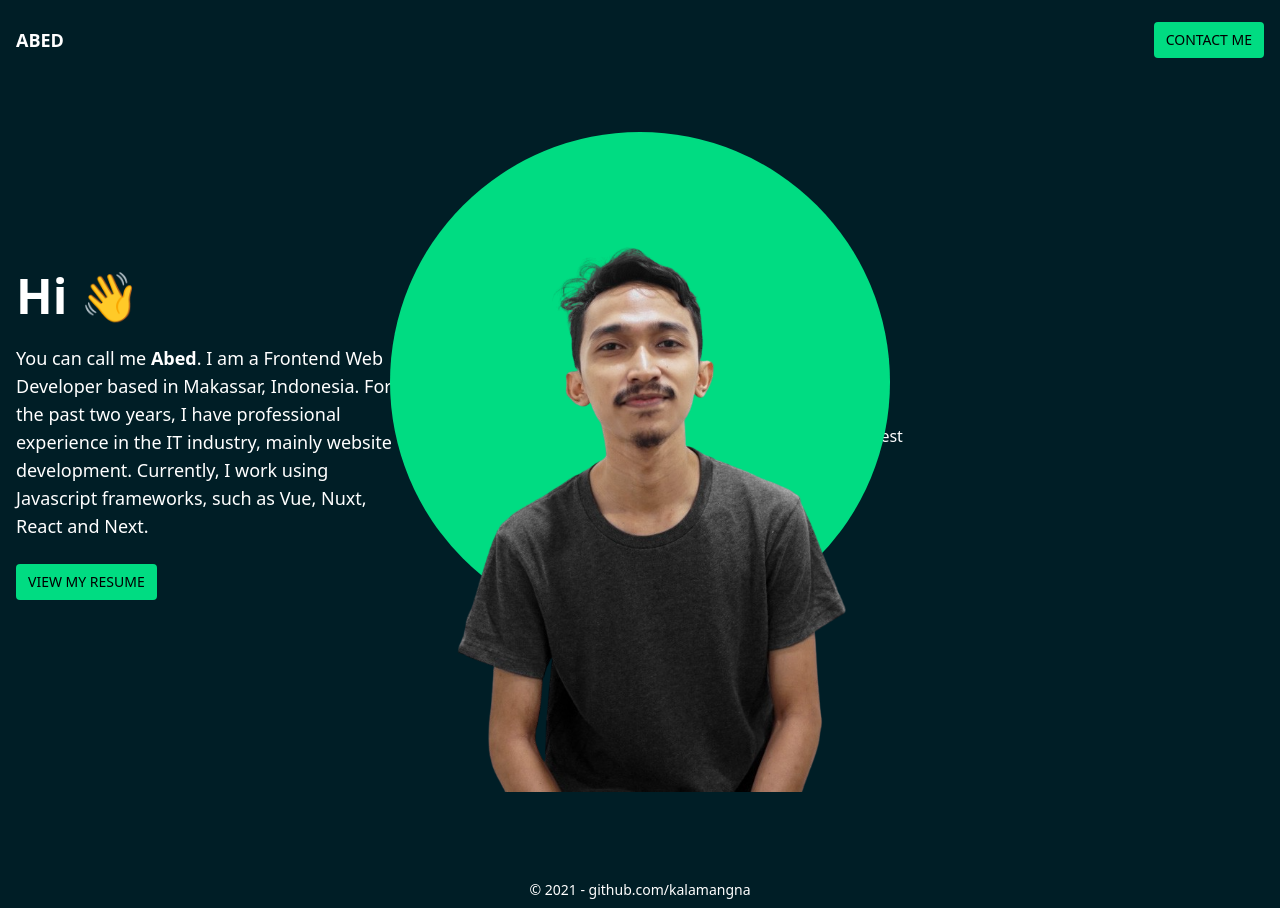
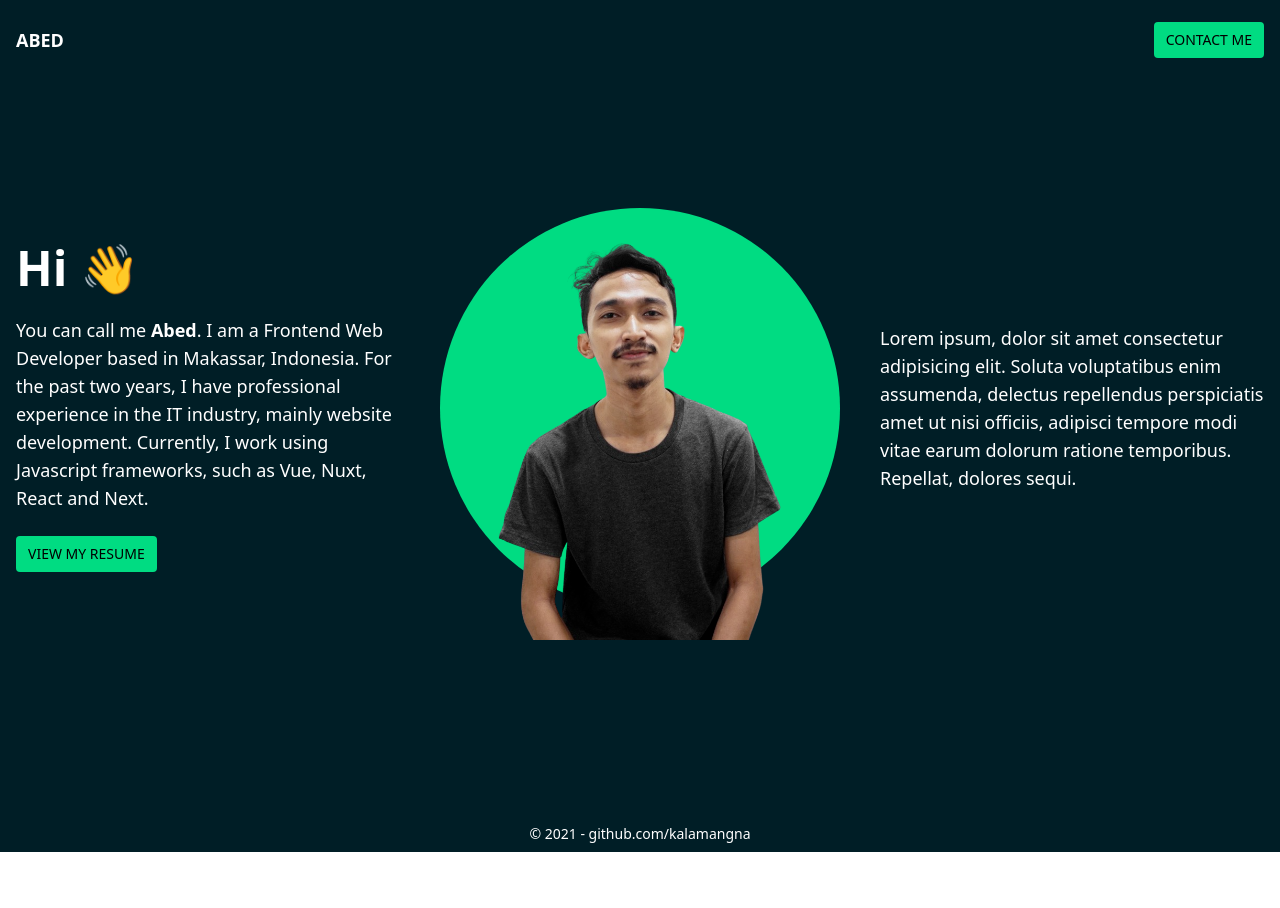
Before and after one commit to kalamangna/nuxt-portfolio, a Nuxt app: page / in a window 1280 px wide. After the commit the page ends 852 px from the top, so only its background shows below. Built offline with nearby package versions, Linux system fonts and the light colour scheme.

Commit message:
aos added

```diff
--- a/components/Background.vue
+++ /dev/null
@@ -1,32 +0,0 @@
-<template>
-  <div class="green-circle"></div>
-</template>
-
-<script>
-export default {}
-</script>
-
-<style scoped>
-.green-circle {
-  position: absolute;
-  background: #00dc82;
-  height: 500px;
-  width: 500px;
-  border-radius: 50%;
-  z-index: 0;
-  margin-left: auto;
-  margin-right: auto;
-  left: 0;
-  right: 0;
-  bottom: 10rem;
-}
-
-@media (min-width: 768px) {
-}
-
-@media (min-width: 1024px) {
-}
-
-@media (min-width: 1280px) {
-}
-</style>
--- a/components/Header.vue
+++ b/components/Header.vue
@@ -1,5 +1,5 @@
 <template>
-  <nav class="bg-biru fixed w-full h-20 flex items-center">
+  <nav class="bg-biru fixed w-full h-20 flex items-center z-10">
     <div class="flex justify-between items-center container mx-auto px-4">
       <div class="text-white font-bold text-lg">ABED</div>
 
--- a/components/Photo.vue
+++ b/components/Photo.vue
@@ -1,5 +1,7 @@
 <template>
-  <img src="~/assets/img/photo.png" alt="photo profile" />
+  <div class="green-circle">
+    <img src="~/assets/img/photo.png" alt="photo profile" />
+  </div>
 </template>
 
 <script>
@@ -7,23 +9,45 @@ export default {}
 </script>
 
 <style scoped>
+.green-circle {
+  position: relative;
+  background: #00dc82;
+  height: 15rem;
+  width: 15rem;
+  border-radius: 50%;
+}
+
 img {
   position: absolute;
-  width: 60%;
+  top: 1rem;
+  left: 0;
+  right: 0;
+  height: 100%;
   margin-left: auto;
   margin-right: auto;
-  left: 0;
-  right: 0;
-  bottom: 0;
-  z-index: 1;
 }
 
+/* md */
 @media (min-width: 768px) {
+  .green-circle {
+    height: 20rem;
+    width: 20rem;
+  }
+
+  img {
+    top: 2rem;
+  }
 }
 
+/* lg */
 @media (min-width: 1024px) {
 }
 
+/* xl */
 @media (min-width: 1280px) {
+  .green-circle {
+    height: 25rem;
+    width: 25rem;
+  }
 }
 </style>
--- a/nuxt.config.js
+++ b/nuxt.config.js
@@ -79,7 +79,7 @@ export default {
   css: [],
 
   // Plugins to run before rendering page: https://go.nuxtjs.dev/config-plugins
-  plugins: [],
+  plugins: [{ src: "~plugins/aos", ssr: false }],
 
   // Auto import components: https://go.nuxtjs.dev/config-components
   components: true,
--- a/package.json
+++ b/package.json
@@ -10,6 +10,7 @@
   },
   "dependencies": {
     "@nuxtjs/pwa": "^3.3.5",
+    "aos": "^3.0.0-beta.6",
     "core-js": "^3.15.1",
     "nuxt": "^2.15.7"
   },
--- a/pages/index.vue
+++ b/pages/index.vue
@@ -1,12 +1,12 @@
 <template>
   <div class="text-white">
-    <section class="py-20 lg:py-48 relative">
+    <section class="py-20 lg:py-32 relative">
       <div
-        class="container mx-auto px-4 flex flex-col md:flex-row gap-10 items-center"
+        class="container mx-auto px-4 flex flex-col lg:flex-row gap-10 items-center text-center lg:text-left"
       >
-        <div class="flex-1">
-          <div class="text-5xl font-bold mb-6">Hi 👋</div>
-          <div class="text-lg mb-6">
+        <div class="flex-1" data-aos="fade-up">
+          <div class="text-5xl font-bold">Hi 👋</div>
+          <div class="text-lg mt-6">
             You can call me <b>Abed</b>. I am a Frontend Web Developer based in
             Makassar, Indonesia. For the past two years, I have professional
             experience in the IT industry, mainly website development.
@@ -15,27 +15,32 @@
           </div>
 
           <button
-            class="bg-ijo px-3 py-2 rounded text-sm hover:bg-ijoterang text-black"
+            class="bg-ijo px-3 py-2 rounded text-sm hover:bg-ijoterang text-black mt-6"
           >
             VIEW MY RESUME
           </button>
         </div>
 
-        <div class="flex-1">
+        <div class="flex-1 flex justify-center items-center" data-aos="fade-up">
           <Photo />
-          <Background />
         </div>
 
-        <div class="flex-1">test</div>
+        <div class="flex-1" data-aos="fade-up">
+          <div class="text-lg">
+            Lorem ipsum, dolor sit amet consectetur adipisicing elit. Soluta
+            voluptatibus enim assumenda, delectus repellendus perspiciatis amet
+            ut nisi officiis, adipisci tempore modi vitae earum dolorum ratione
+            temporibus. Repellat, dolores sequi.
+          </div>
+        </div>
       </div>
     </section>
   </div>
 </template>
 
 <script>
-import Background from "~/components/Background.vue"
 import Photo from "~/components/Photo.vue"
 export default {
-  components: { Background, Photo },
+  components: { Photo },
 }
 </script>
--- /dev/null
+++ b/plugins/aos.js
@@ -0,0 +1,6 @@
+import AOS from "aos"
+import "aos/dist/aos.css"
+
+AOS.init({
+  duration: 1200,
+})
```
Also changed, not shown: assets/img/photo.png, 1 other file (tests, documents, lock files or other folders).
